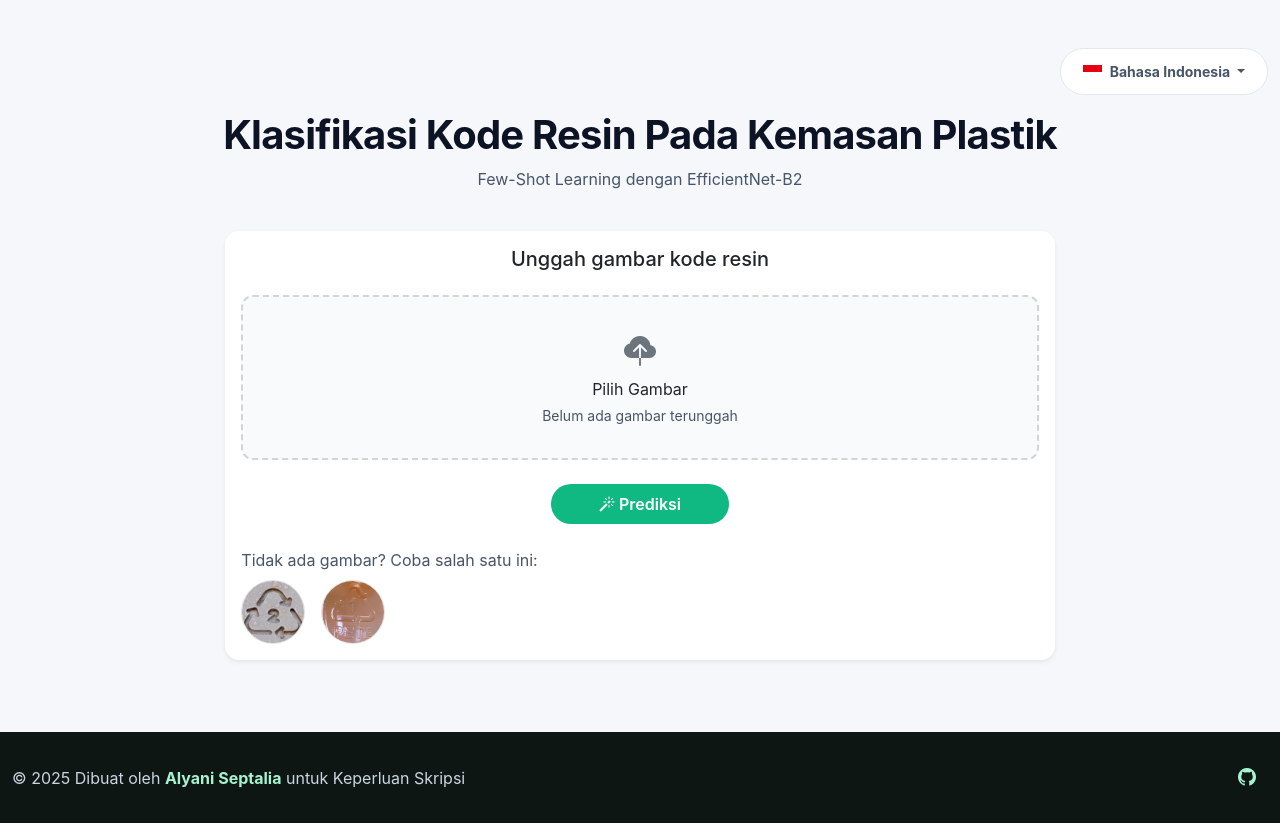
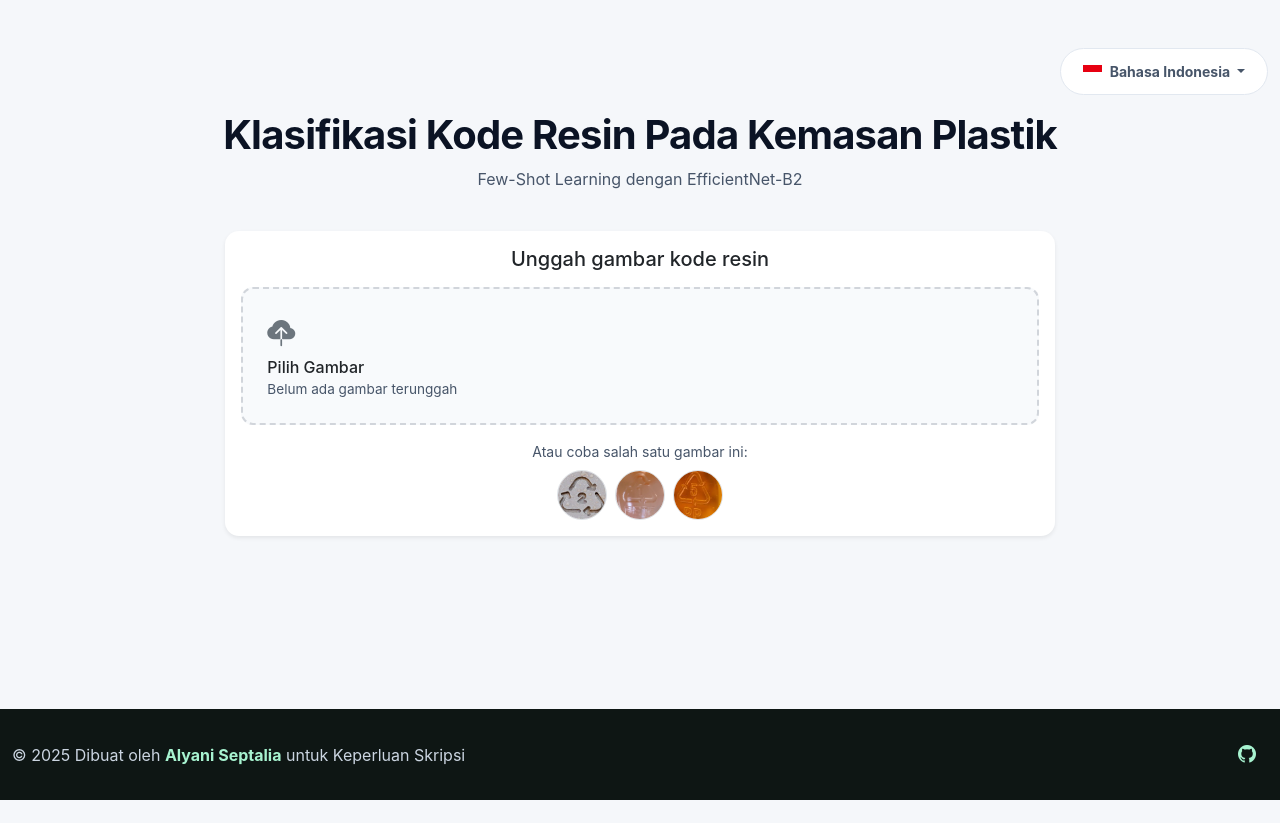
Before and after one commit to AlyaniNS/ric-classifier, a Flask app: page / in a window 1280 px wide. After the commit the page ends 800 px from the top, so only its background shows below. Run offline with Flask 3, Linux system fonts and the light colour scheme; parts of the project's set-up code (start-up, migrations or seed data) failed here and were passed over; some libraries are stand-ins or nearby versions.

Commit message:
Localization fixing

```diff
--- a/app.py
+++ b/app.py
@@ -56,7 +56,8 @@ def index():
             if dummy_name:
                 from time import time as _time
                 import shutil
-                src_path = os.path.join(get_base_dir(), "data", os.path.basename(dummy_name))
+                # Use static/dummy/ folder for dummy images
+                src_path = os.path.join(get_base_dir(), "static", "dummy", os.path.basename(dummy_name))
                 unique_filename = f"{int(_time())}_{os.path.basename(dummy_name)}"
                 file_path = os.path.join(UPLOAD_FOLDER, unique_filename)
                 shutil.copy(src_path, file_path)
--- a/localization.py
+++ b/localization.py
@@ -26,7 +26,10 @@ LANGUAGES = {
         'not_ric_title': 'Bukan Kode Resin!',
         'processing': 'Memproses...',
         'debug_info': 'Info Debug: Confidence: {:.1f}%, Gap: {:.1f}%, Flags: {}',
-        'footer': '© 2025 Dibuat oleh <a href="https://alyanins.tech" target="_blank" rel="noopener noreferrer">Alyani Septalia</a> untuk Keperluan Skripsi'
+        'footer': '© 2025 Dibuat oleh <a href="https://alyanins.tech" target="_blank" rel="noopener noreferrer">Alyani Septalia</a> untuk Keperluan Skripsi',
+        'change_image': 'Ganti gambar',
+        'or_try_sample': 'Atau coba salah satu gambar ini:',
+        'sample_label': 'Contoh {}'
     },
     'en': {
         'title': 'Resin Identification Code Classification on Plastic Packaging',
@@ -49,7 +52,10 @@ LANGUAGES = {
         'not_ric_title': 'Not a Resin Code!',
         'processing': 'Processing...',
         'debug_info': 'Debug Info: Confidence: {:.1f}%, Gap: {:.1f}%, Flags: {}',
-        'footer': '© 2025 Made by <a href="https://alyanins.tech" target="_blank" rel="noopener noreferrer">Alyani Septalia</a> for Undergraduate Thesis Purposes'
+        'footer': '© 2025 Made by <a href="https://alyanins.tech" target="_blank" rel="noopener noreferrer">Alyani Septalia</a> for Undergraduate Thesis Purposes',
+        'change_image': 'Change image',
+        'or_try_sample': 'Or try one of these:',
+        'sample_label': 'Sample {}'
     }
 }
 
--- a/templates/components/classification_result.html
+++ b/templates/components/classification_result.html
@@ -4,7 +4,7 @@
   <div class="col-md-4 mb-4">
     <div class="card shadow-sm border-0 h-100">
       <div class="card-body text-center">
-        <h6 class="mb-3">{{ texts.uploaded_image if texts.uploaded_image else 'Gambar yang diunggah' }}</h6>
+        <h6 class="mb-3">{{ texts.uploaded_image }}</h6>
         <div class="d-flex justify-content-center">
           <img src="{{ url_for('static', filename=image_url) }}"
                class="img-fluid rounded border"
@@ -17,8 +17,8 @@
   <div class="col-md-8 mb-4">
     <div class="card shadow-sm border-0 h-100">
       <div class="card-body">
-        <h5 class="mb-3 text-center text-success">{{ texts.result_title if texts.result_title else 'Hasil prediksi' }}: <strong>{{ get_plastic_type_name(session, prediction) }}</strong></h5>
-        <h6 class="mb-3">{{ texts.confidence_percentage if texts.confidence_percentage else 'Persentase kemiripan' }}:</h6>
+        <h5 class="mb-3 text-center text-success">{{ texts.result_title }}: <strong>{{ get_plastic_type_name(session, prediction) }}</strong></h5>
+        <h6 class="mb-3">{{ texts.confidence_percentage }}:</h6>
 
         {% for label, value in probs.items() %}
         <div class="mb-1 d-flex align-items-center" style="min-height: 24px;">
@@ -50,7 +50,7 @@
       <input type="hidden" name="prediction" value="{{ prediction }}">
       <input type="hidden" name="image_url" value="{{ image_url }}">
       <button type="submit" class="btn btn-outline-danger px-4">
-        <i class="bi bi-flag-fill"></i> {{ texts.report_btn if texts.report_btn else 'Hasil prediksi tidak sesuai? Lapor disini' }}
+        <i class="bi bi-flag-fill"></i> {{ texts.report_btn }}
       </button>
     </form>
   </div>
--- a/templates/components/upload.html
+++ b/templates/components/upload.html
@@ -2,49 +2,107 @@
 <div class="row mb-4">
   <div class="col-md-8 offset-md-2">
     <div class="card shadow-sm border-0">
-      <div class="card-body text-center">
+      <div class="card-body">
         {% if error and not is_not_ric %}
-          <div class="alert alert-danger text-center">
+          <div class="alert alert-danger text-center mb-3">
             {{ error }}
           </div>
         {% endif %}
-        <form method="POST" enctype="multipart/form-data">
-          <h5 class="mb-4">{{ texts.upload_label }}</h5>
+        <form method="POST" enctype="multipart/form-data" id="uploadForm">
+          <h5 class="mb-3 text-center">{{ texts.upload_label }}</h5>
 
-          <div class="upload-area mb-4">
-            <label for="fileInput" class="upload-label">
-              <i class="bi bi-cloud-upload-fill mb-2" style="font-size: 2rem; color: #6c757d;"></i>
-              <p class="mb-1">{{ texts.choose_file if texts.choose_file else 'Pilih Gambar' }}</p>
-              <p class="text-muted small mb-0">{{ texts.no_file_selected if texts.no_file_selected else 'Belum ada gambar terunggah' }}</p>
-            </label>
-            <input type="file" name="file" id="fileInput" class="form-control d-none" accept="image/*" required>
+          <!-- Preview Area -->
+          <div id="previewArea" class="mb-3" style="display: none;">
+            <div class="text-center">
+              <img id="imagePreview" src="" alt="Preview" class="img-fluid rounded" style="max-height: 250px; object-fit: contain;">
+            </div>
+            <div class="d-flex gap-2 justify-content-center mt-2">
+              <button type="button" class="btn btn-sm btn-outline-secondary" onclick="clearPreview()">
+                <i class="bi bi-x-circle"></i> {{ texts.change_image }}
+              </button>
+              <button type="submit" class="btn btn-sm btn-success px-4" id="predictBtnPreview">
+                <i class="bi bi-magic"></i> {{ texts.predict_btn }}
+              </button>
+            </div>
           </div>
 
-          <button type="submit" class="btn btn-success px-5 py-2">
-            <i class="bi bi-magic"></i> {{ texts.predict_btn }}
-          </button>
+          <!-- Upload Area (hidden when preview shown) -->
+          <div id="uploadArea">
+            <div class="upload-area mb-3" style="padding: 1.5rem;">
+              <label for="fileInput" class="upload-label mb-0">
+                <i class="bi bi-cloud-upload-fill mb-1" style="font-size: 1.75rem; color: #6c757d;"></i>
+                <p class="mb-0 fw-medium">{{ texts.choose_file }}</p>
+                <p class="text-muted small mb-0" style="font-size: 0.85rem;">{{ texts.no_file_selected }}</p>
+              </label>
+              <input type="file" name="file" id="fileInput" class="form-control d-none" accept="image/*" onchange="previewImage(event)">
+            </div>
+
+            <!-- Sample Images Section - More Compact -->
+            <div class="text-center">
+              <p class="text-muted mb-2 small">
+                {{ texts.or_try_sample }}
+              </p>
+              <div class="d-flex gap-2 justify-content-center">
+                <button type="button" class="btn p-0 border-0 bg-transparent" onclick="loadDummy('dummy-1.png')" aria-label="{{ texts.sample_label.format('1') }}" title="{{ texts.sample_label.format('1') }}">
+                  <img src="{{ url_for('static', filename='dummy/dummy-1.png') }}" class="rounded-circle border" style="width:50px;height:50px;object-fit:cover;transition:transform 0.2s;" onmouseover="this.style.transform='scale(1.1)'" onmouseout="this.style.transform='scale(1)'" />
+                </button>
+                <button type="button" class="btn p-0 border-0 bg-transparent" onclick="loadDummy('dummy-2.png')" aria-label="{{ texts.sample_label.format('2') }}" title="{{ texts.sample_label.format('2') }}">
+                  <img src="{{ url_for('static', filename='dummy/dummy-2.png') }}" class="rounded-circle border" style="width:50px;height:50px;object-fit:cover;transition:transform 0.2s;" onmouseover="this.style.transform='scale(1.1)'" onmouseout="this.style.transform='scale(1)'" />
+                </button>
+                <button type="button" class="btn p-0 border-0 bg-transparent" onclick="loadDummy('dummy-3.png')" aria-label="{{ texts.sample_label.format('3') }}" title="{{ texts.sample_label.format('3') }}">
+                  <img src="{{ url_for('static', filename='dummy/dummy-3.png') }}" class="rounded-circle border" style="width:50px;height:50px;object-fit:cover;transition:transform 0.2s;" onmouseover="this.style.transform='scale(1.1)'" onmouseout="this.style.transform='scale(1)'" />
+                </button>
+              </div>
+            </div>
+          </div>
         </form>
-
-        <div class="mt-4 text-start">
-          <div class="text-muted mb-2">
-            {% if current_lang == 'en' %}No image? Try one of these:{% else %}Tidak ada gambar? Coba salah satu ini:{% endif %}
-          </div>
-          <div class="d-flex gap-3">
-            <form method="POST">
-              <input type="hidden" name="dummy" value="ric_1_pet.png">
-              <button type="submit" class="btn p-0 border-0 bg-transparent" aria-label="Use sample PET">
-                <img src="{{ url_for('dummy', name='dummy-1.png') }}" class="rounded-circle border" style="width:64px;height:64px;object-fit:cover;" />
-              </button>
-            </form>
-            <form method="POST">
-              <input type="hidden" name="dummy" value="ric_5_pp.png">
-              <button type="submit" class="btn p-0 border-0 bg-transparent" aria-label="Use sample PP">
-                <img src="{{ url_for('dummy', name='dummy-2.png') }}" class="rounded-circle border" style="width:64px;height:64px;object-fit:cover;" />
-              </button>
-            </form>
-          </div>
-        </div>
       </div>
     </div>
   </div>
 </div>
+
+<script>
+// Preview uploaded image
+function previewImage(event) {
+  const file = event.target.files[0];
+  if (file) {
+    const reader = new FileReader();
+    reader.onload = function(e) {
+      document.getElementById('imagePreview').src = e.target.result;
+      document.getElementById('previewArea').style.display = 'block';
+      document.getElementById('uploadArea').style.display = 'none';
+    };
+    reader.readAsDataURL(file);
+  }
+}
+
+// Clear preview and reset form
+function clearPreview() {
+  document.getElementById('imagePreview').src = '';
+  document.getElementById('previewArea').style.display = 'none';
+  document.getElementById('uploadArea').style.display = 'block';
+  document.getElementById('fileInput').value = '';
+}
+
+// Load dummy sample image
+function loadDummy(filename) {
+  // Create a hidden input for the dummy parameter
+  const form = document.getElementById('uploadForm');
+
+  // Remove any existing dummy input
+  const existingDummy = form.querySelector('input[name="dummy"]');
+  if (existingDummy) {
+    existingDummy.remove();
+  }
+
+  // Add the dummy parameter as a hidden input
+  const dummyInput = document.createElement('input');
+  dummyInput.type = 'hidden';
+  dummyInput.name = 'dummy';
+  dummyInput.value = filename;
+  form.appendChild(dummyInput);
+
+  // Submit the form normally (this will show results)
+  form.submit();
+}
+</script>
```
Also changed, not shown: static/dummy/dummy-1.png (renamed from data/dummy-1.png), static/dummy/dummy-2.png (renamed from data/dummy-2.png), static/dummy/dummy-3.png (renamed from data/dummy-3.png), static/uploads/1766472377_dummy-2.png (deleted), 1 other file.
